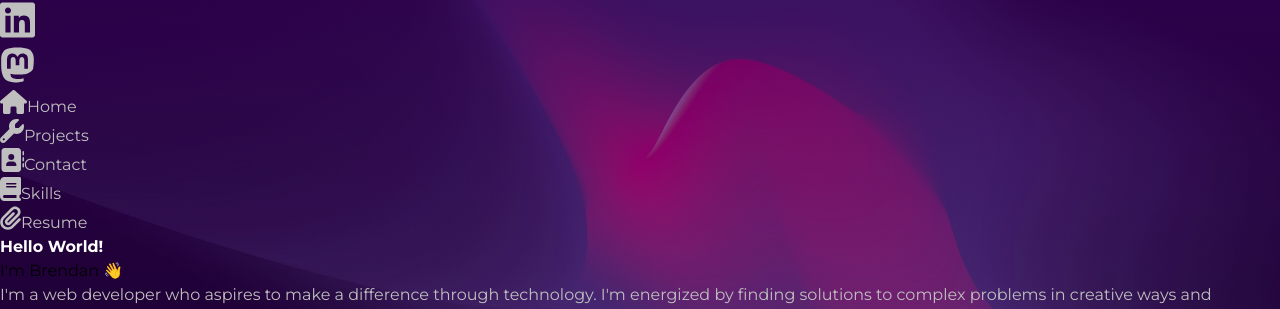
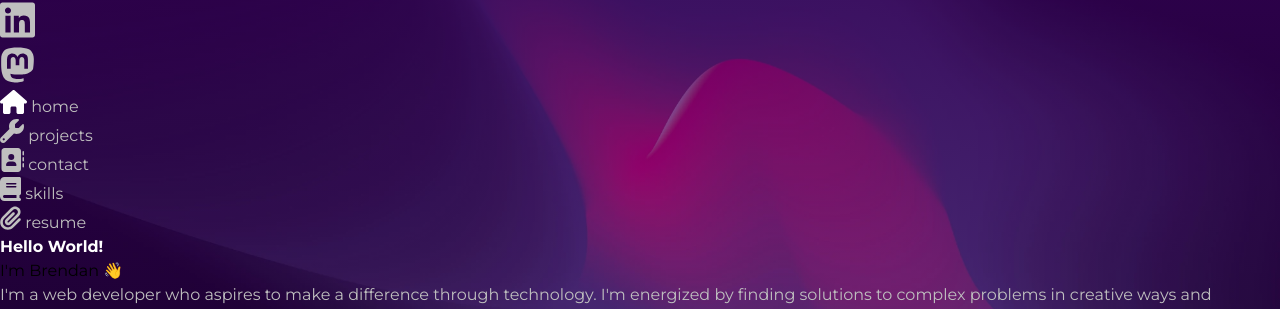
Before and after one commit to brendantuckerman/brendantuckerman.github.io, a Vue app: page / in a window 1280 px wide. Shown: the part 238-547 px from the top of the page. Built offline with nearby package versions, Linux system fonts and the light colour scheme.

Commit message:
Much imporved sidebar menu logic

```diff
--- a/src/components/TheSidebar.vue
+++ b/src/components/TheSidebar.vue
@@ -3,12 +3,43 @@
     <div class="absolute flex flex-col items-center p-2 left-4 h-screen">
       <nav>
         <ul class="flex flex-col justify-evenly h-screen mb-16 w-12 justify-center items-center">
-           <li class="relative flex flex-col text-xs gap-2 h-8 w-8" :class="{' selected-icon ' : isSelectedIcon }" > <RouterLink to="/" class="icon-link flex flex-col justify-center items-center"><font-awesome-icon :icon="['fas', 'house']" class="icon"/>Home</RouterLink></li>
-            <li class=" relative flex flex-col text-xs gap-2 h-8 w-8 " ><RouterLink to="/projects" class="icon-link flex flex-col justify-center items-center"><font-awesome-icon :icon="['fas', 'wrench']" class="icon"/>Projects</RouterLink></li>
-            <li class="relative flex flex-col text-xs gap-2 h-8 w-8"><RouterLink to="/contact" class="icon-link flex flex-col justify-center items-center"><font-awesome-icon :icon="['fas', 'address-book']" class="icon"/>Contact</RouterLink></li>
-            <li class=" relative flex flex-col text-xs gap-2 h-8 w-8"><RouterLink to="/skills" class="icon-link flex flex-col justify-center items-center"><font-awesome-icon :icon="['fas', 'book']" class="icon"/>Skills</RouterLink></li>
-           <li class=" relative flex flex-col text-xs gap-2 h-8 w-8"> <RouterLink to="/" class="icon-link flex flex-col justify-center items-center"><font-awesome-icon :icon="['fas', 'paperclip']" class="icon"/>Resume</RouterLink></li>
 
+            <li v-for="link in navLinks"
+                :key="link.path"
+                class="relative flex flex-col text-xs gap-2 h-8 w-8"
+            >
+                <RouterLink
+                    v-if="!link.external"
+                    :to="link.path"
+                    class="icon-link flex flex-col justify-center items-center"
+                    custom
+                    v-slot="{ isActive, href, navigate}"
+                >
+                    <a
+                     :href="href"
+                     @click="navigate"
+                      :class="{ 'selected-icon': isActive }"
+                    >
+
+                        <font-awesome-icon :icon="link.icon" class="icon"/>
+                            {{ link.name }}
+                    </a>
+                </RouterLink>
+                <!-- External links -->
+                <a
+                    v-else
+                    :href="link.path"
+                    class="icon-link flex flex-col justify-center items-center"
+                    target="_blank"
+                    ref="nofollow noopener"
+                >
+                    <font-awesome-icon :icon="link.icon" class="icon"/>
+                            {{ link.name }}
+                </a>
+
+
+
+            </li>
         </ul>
       </nav>
 
@@ -17,10 +48,20 @@
 </template>
 
 <script setup lang="ts">
-import { computed } from 'vue';
+import { computed, ref } from 'vue';
 import { useRoute } from 'vue-router';
+import { FontAwesomeIcon } from '@fortawesome/vue-fontawesome'
 
 const route = useRoute();
+
+const navLinks = ref([
+    {name: "home", path: "/", icon:['fas', 'house'], external: false },
+    {name: "projects", path: "/projects", icon:['fas', 'wrench'], external: false },
+    {name: "contact", path: "/contact", icon:['fas', 'address-book'], external: false },
+    {name: "skills", path: "/skills", icon:['fas', 'book'], external: false },
+    {name: "resume", path: "https://www.canva.com/design/DAFL43CkwGc/MEZeGrUguCvW0eMkwx4xZw/view?utm_content=DAFL43CkwGc&utm_campaign=designshare&utm_medium=link&utm_source=publishsharelink", icon:['fas', 'paperclip'], external: true },
+
+])
 
 const isSelectedIcon = computed(() => {
   return route.path === '/projects';
```
